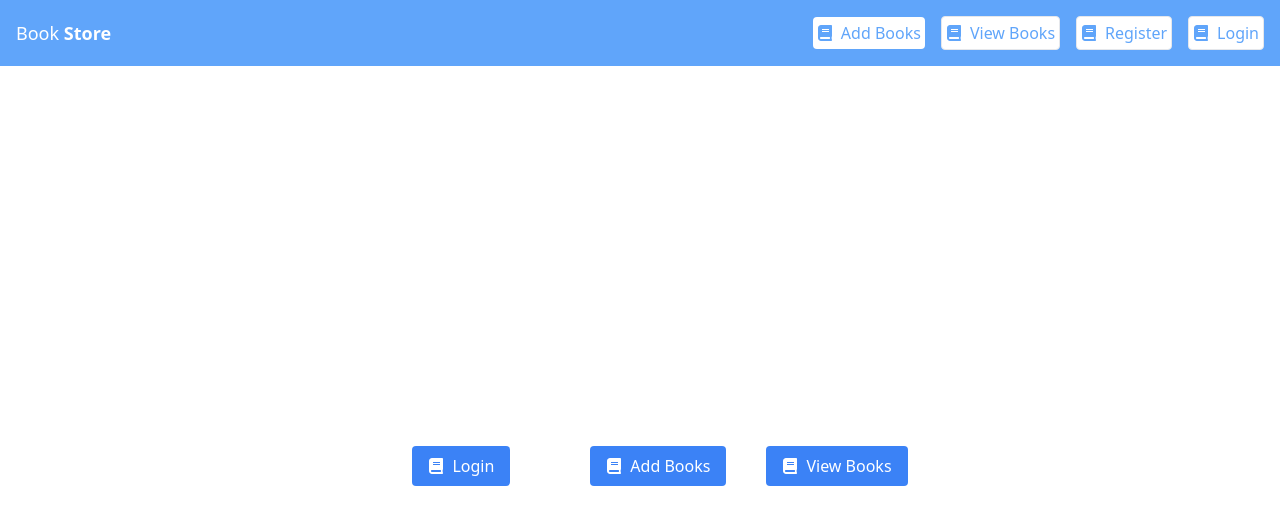
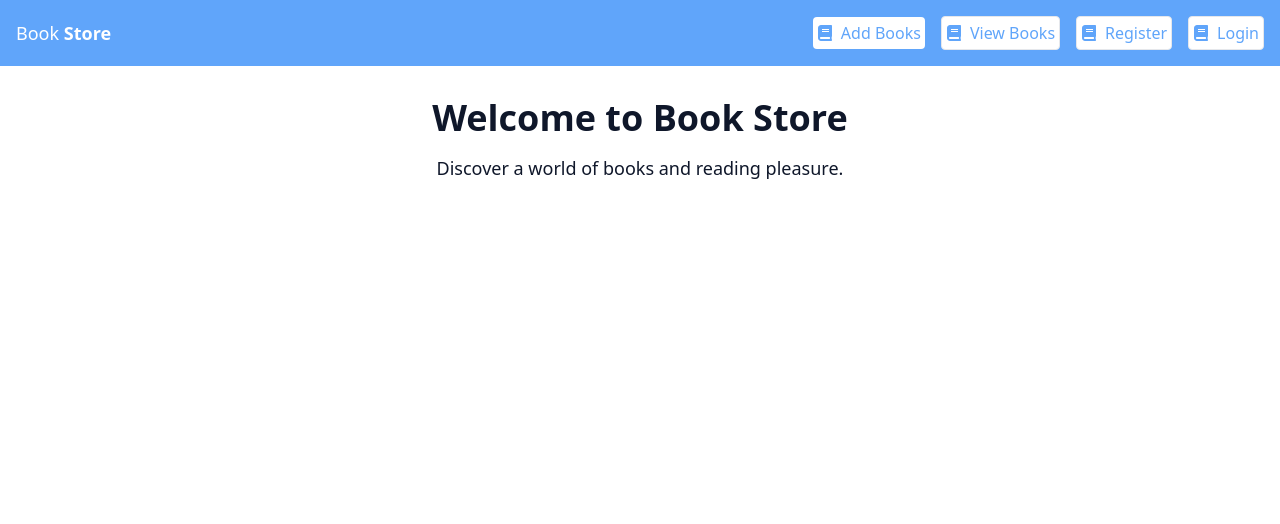
Before and after one commit to sajanacharya404/Mern-CRUD-BookStore, a React (Vite) app in the folder client/: page / in a window 1280 px wide. Shown: the top 524 px of the page. Built offline with nearby package versions, Linux system fonts and the light colour scheme; the HTML template or start-up script is replaced by a standard one.

Commit message:
Home page created with taliwind css

```diff
--- a/client/src/components/Home.jsx
+++ b/client/src/components/Home.jsx
@@ -1,43 +1,14 @@
 import React from "react";
-import { useNavigate } from "react-router-dom";
-import { FaBook } from "react-icons/fa";
 
 const Home = () => {
-  const navigate = useNavigate();
-
-  const handleClick = () => {
-    navigate("/books");
-  };
-  const handleViewClick = () => {
-    navigate("/viewbooks");
-  };
-  const handleLogin = () => {
-    navigate("/login");
-  };
-
   return (
-    <div className="flex items-center justify-center h-screen">
-      <button
-        onClick={handleLogin}
-        className="bg-blue-500 text-white py-2 px-4 rounded flex items-center space-x-2 mx-10"
-      >
-        <FaBook />
-        <span>Login</span>
-      </button>
-      <button
-        onClick={handleClick}
-        className="bg-blue-500 text-white py-2 px-4 rounded flex items-center space-x-2 mx-10"
-      >
-        <FaBook />
-        <span>Add Books</span>
-      </button>
-      <button
-        onClick={handleViewClick}
-        className="bg-blue-500 text-white py-2 px-4 rounded flex items-center space-x-2"
-      >
-        <FaBook />
-        <span>View Books</span>
-      </button>
+    <div className=" text-slate-900 h-89 flex items-center justify-center">
+      <div className="text-center p-8 max-w-lg overflow-y-auto">
+        <h1 className="text-4xl font-bold mb-4">Welcome to Book Store</h1>
+        <p className="text-lg">
+          Discover a world of books and reading pleasure.
+        </p>
+      </div>
     </div>
   );
 };
```
